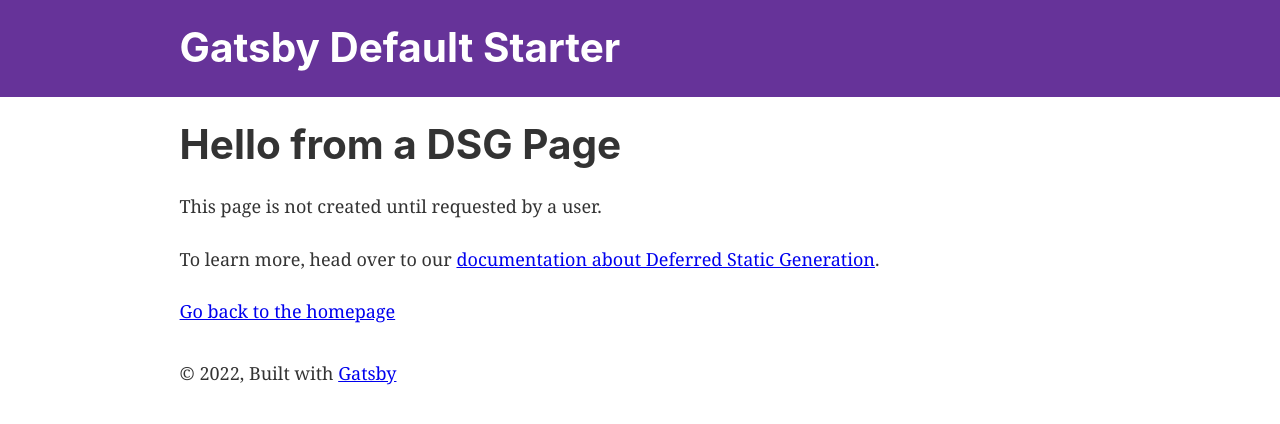
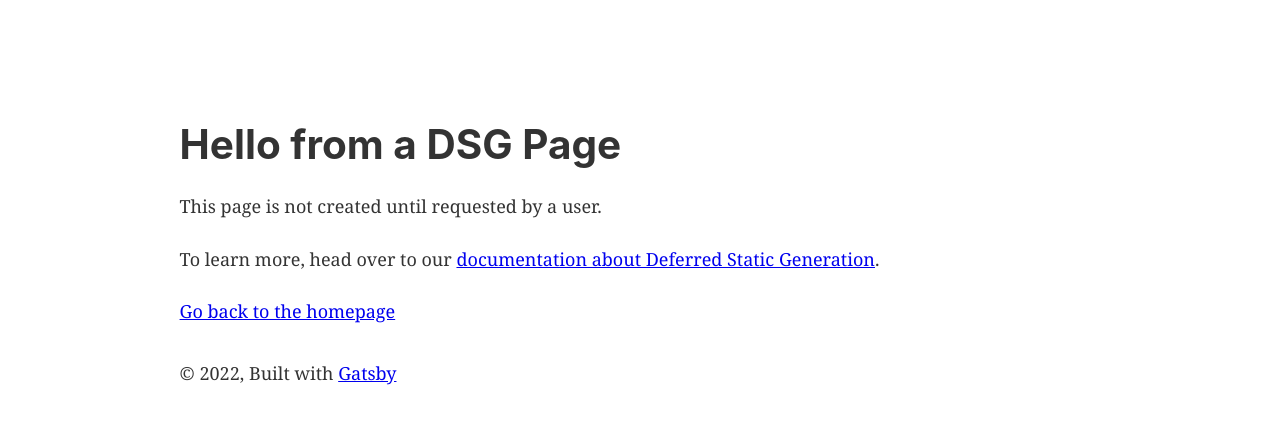
Before and after one commit to peakyseoul/my-pizza, a Gatsby site: page /using-dsg in a window 1280 px wide. Built offline with nearby package versions, Linux system fonts and the light colour scheme; Gatsby itself is replaced by a stand-in of ours.

Commit message:
Update header.js

```diff
--- a/src/components/header.js
+++ b/src/components/header.js
@@ -5,7 +5,7 @@ import { Link } from "gatsby"
 const Header = ({ siteTitle }) => (
   <header
     style={{
-      background: `rebeccapurple`,
+      background: `white`,
       marginBottom: `1.45rem`,
     }}
   >
@@ -24,7 +24,7 @@ const Header = ({ siteTitle }) => (
             textDecoration: `none`,
           }}
         >
-          {siteTitle}
+          //Image comes here
         </Link>
       </h1>
     </div>
```
